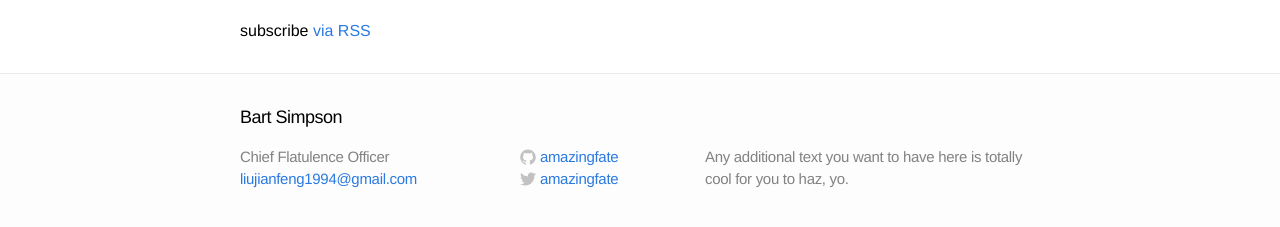
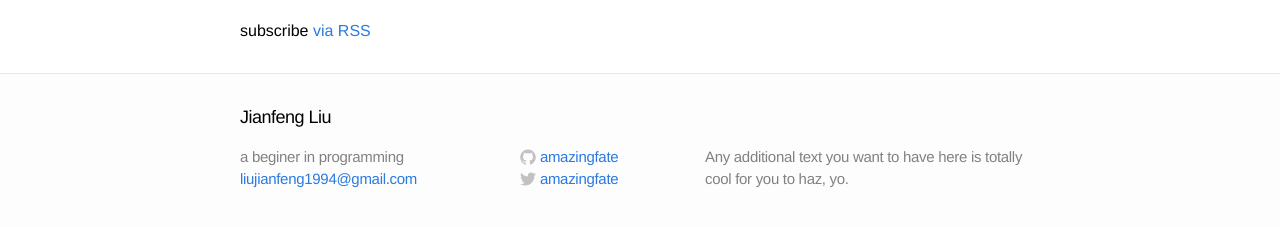
Before and after one commit to amazingfate/amazingfate.github.io, a Jekyll site: the page built from index.html, in a window 1280 px wide. Shown: the part 520-747 px from the top of the page. Built offline with Jekyll 4.4.1, drawn with Linux system fonts in a browser that asks for light colours; Markdown is read by kramdown in place of the engine named in the settings.

Commit message:
update personal info

```diff
--- a/_includes/footer.html
+++ b/_includes/footer.html
@@ -2,11 +2,11 @@
 
   <div class="wrap">
 
-    <h2 class="footer-heading">Bart Simpson</h2>
+    <h2 class="footer-heading">Jianfeng Liu</h2>
 
     <div class="footer-col-1 column">
       <ul>
-        <li>Chief Flatulence Officer</li>
+        <li>a beginer in programming</li>
         <li><a href="mailto:liujianfeng1994@gmail.com">liujianfeng1994@gmail.com</a></li>
       </ul>
     </div>
```
